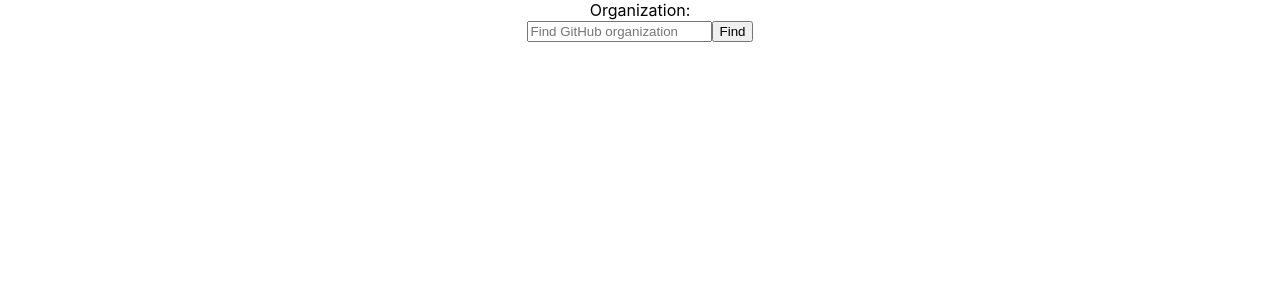
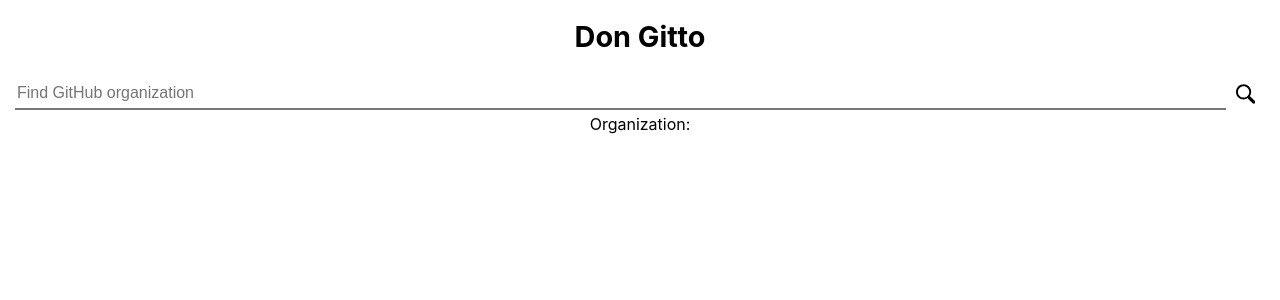
Before and after one commit to larto42/don-gitto, a React (Create React App) app: page / in a window 1280 px wide. Shown: the top 300 px of the page. Built offline with nearby package versions, Linux system fonts and the light colour scheme.

Commit message:
Add basic styles for title, form and error

```diff
--- a/src/App.css
+++ b/src/App.css
@@ -1,38 +1,45 @@
+*,
+*::before,
+*::after {
+  box-sizing: border-box;
+}
+
 .App {
   text-align: center;
 }
 
-.App-logo {
-  height: 40vmin;
-  pointer-events: none;
+.title {
+  font-size: 1.8em;
 }
 
-@media (prefers-reduced-motion: no-preference) {
-  .App-logo {
-    animation: App-logo-spin infinite 20s linear;
-  }
+.search-form {
+  padding: 0 15px;
+  display: flex;
+  align-items: center;
+  justify-content: center;
 }
 
-.App-header {
-  background-color: #282c34;
-  min-height: 100vh;
-  display: flex;
-  flex-direction: column;
-  align-items: center;
-  justify-content: center;
-  font-size: calc(10px + 2vmin);
-  color: white;
+.search-input {
+  width: 100%;
+  height: 32px;
+  border: none;
+  border-bottom: 2px solid #777;
+  font-size: 1em;
 }
 
-.App-link {
-  color: #61dafb;
+.search-button {
+  border: none;
+  background: none;
+  height: 20px;
+  cursor: pointer;
+  margin: 10px;
+  padding: 0;
 }
 
-@keyframes App-logo-spin {
-  from {
-    transform: rotate(0deg);
-  }
-  to {
-    transform: rotate(360deg);
-  }
+.error-msg {
+  color: white;
+  font-size: 0.9em;
+  padding: 15px;
+  margin: 15px;
+  background: rgb(187, 47, 47);
 }
--- a/src/App.jsx
+++ b/src/App.jsx
@@ -68,12 +68,13 @@
 
   return (
     <div className="App">
-      <span>Organization: {organizationName}</span>
+      <h1 className="title">Don Gitto</h1>
       <Search
         searchOrganization={searchOrganization}
         error={error}
         limitsRespawnDate={limitsRespawnDate}
       />
+      <span>Organization: {organizationName}</span>
       <UsersList users={users} />
       <UsersPagination
         pagination={pagination}
--- a/src/components/ErrorAlert.jsx
+++ b/src/components/ErrorAlert.jsx
@@ -1,5 +1,5 @@
 import React from 'react';
 
 export default function ErrorAlert({ children }) {
-  return <div style={{ color: 'red' }}>{children}</div>;
+  return <div className="error-msg">{children}</div>;
 }
--- a/src/components/Search.jsx
+++ b/src/components/Search.jsx
@@ -1,6 +1,7 @@
 import React, { useState } from 'react';
 import PropTypes from 'prop-types';
 import ErrorAlert from './ErrorAlert';
+import SearchIcon from './SearchIcon';
 
 export default function Search(props) {
   const [searchVal, setSearchVal] = useState('');
@@ -18,16 +19,19 @@
 
   return (
     <React.Fragment>
-      <form onSubmit={handleFormSubmit}>
+      <form className="search-form" onSubmit={handleFormSubmit}>
         <input
           type="text"
           id="search"
+          className="search-input"
           placeholder="Find GitHub organization"
           value={searchVal}
           onChange={handleInput}
           required
         />
-        <button type="submit">Find</button>
+        <button className="search-button" type="submit">
+          <SearchIcon />
+        </button>
       </form>
       {error && (
         <ErrorAlert>
--- /dev/null
+++ b/src/components/SearchIcon.jsx
@@ -0,0 +1,24 @@
+import React from 'react';
+
+export default function SearchIcon() {
+  return (
+    <svg
+      version="1.1"
+      xmlns="http://www.w3.org/2000/svg"
+      x="0px"
+      y="0px"
+      width="100%"
+      height="100%"
+      viewBox="0 0 30.239 30.239"
+      className="icon"
+    >
+      <path
+        d="M20.194,3.46c-4.613-4.613-12.121-4.613-16.734,0c-4.612,4.614-4.612,12.121,0,16.735
+          c4.108,4.107,10.506,4.547,15.116,1.34c0.097,0.459,0.319,0.897,0.676,1.254l6.718,6.718c0.979,0.977,2.561,0.977,3.535,0
+          c0.978-0.978,0.978-2.56,0-3.535l-6.718-6.72c-0.355-0.354-0.794-0.577-1.253-0.674C24.743,13.967,24.303,7.57,20.194,3.46z
+          M18.073,18.074c-3.444,3.444-9.049,3.444-12.492,0c-3.442-3.444-3.442-9.048,0-12.492c3.443-3.443,9.048-3.443,12.492,0
+          C21.517,9.026,21.517,14.63,18.073,18.074z"
+      />
+    </svg>
+  );
+}
```
